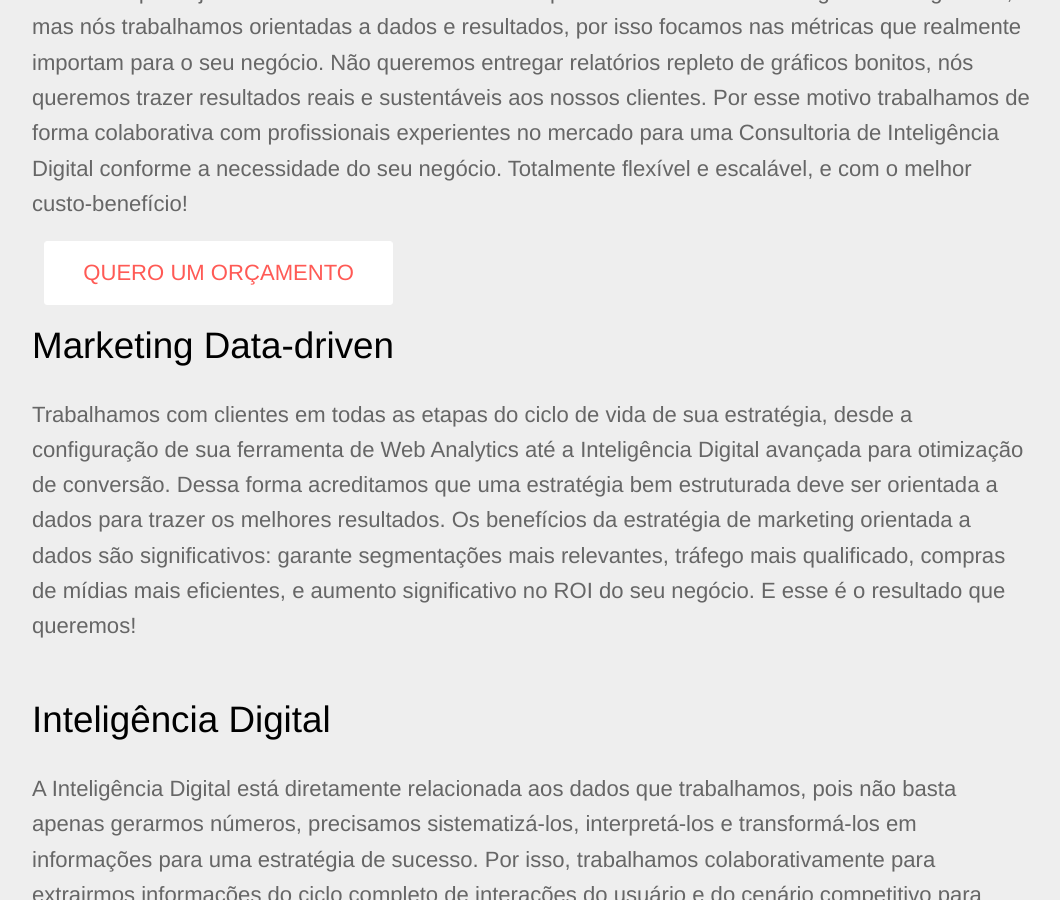
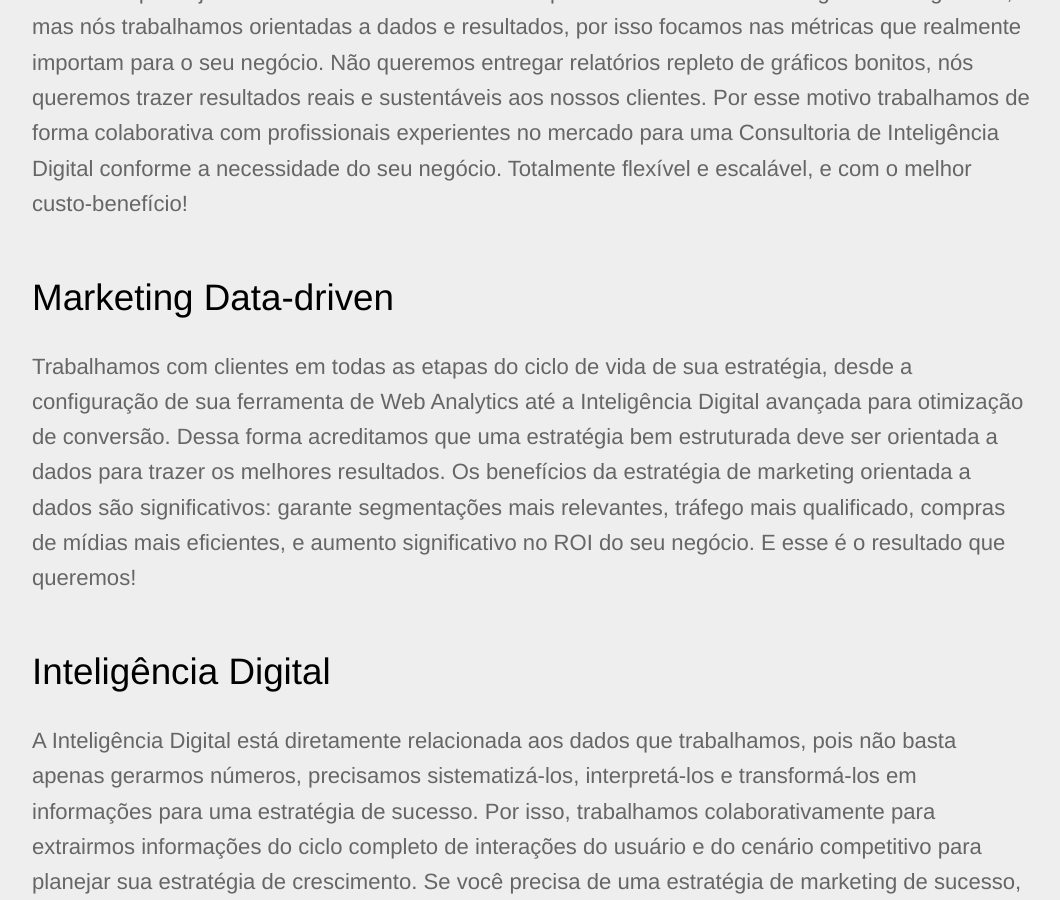
Before and after one commit to seoanalytics/seoanalytics.github.io, a Jekyll site: the page built from consultoria.html, in a window 1280 px wide and 900 px high, scrolled down 631 px. Shown: the whole window, without its empty margins (108-1168 px from the left). Built offline with Jekyll 4.4.1, drawn with Linux system fonts in a browser that asks for light colours.

Commit message:
Updated 'consultoria.html' via CloudCannon

```diff
--- a/consultoria.html
+++ b/consultoria.html
@@ -15,7 +15,6 @@ redirect_from: "/cv/*"
 			<p class="editable">
 				Sabemos que hoje em dia &eacute; muito f&aacute;cil ser seduzido por lindos relat&oacute;rios e entreg&aacute;veis de ag&ecirc;ncias, mas n&oacute;s trabalhamos orientadas a dados e resultados, por isso focamos nas m&eacute;tricas que realmente importam para o seu neg&oacute;cio. N&atilde;o queremos entregar relat&oacute;rios repleto de gr&aacute;ficos bonitos, n&oacute;s queremos trazer resultados reais e sustent&aacute;veis aos nossos clientes. Por esse motivo trabalhamos de forma colaborativa com profissionais experientes no mercado para uma Consultoria de Intelig&ecirc;ncia Digital conforme a necessidade do seu neg&oacute;cio. Totalmente flex&iacute;vel e escal&aacute;vel, e com o melhor custo-benef&iacute;cio!<br />&nbsp;
 
-				<a class="button alt" href="{{ site.baseurl }}/contact/">QUERO UM ORÇAMENTO</a>
 			</p>
 			<h2 class="editable">
 			    Marketing Data-driven
```
